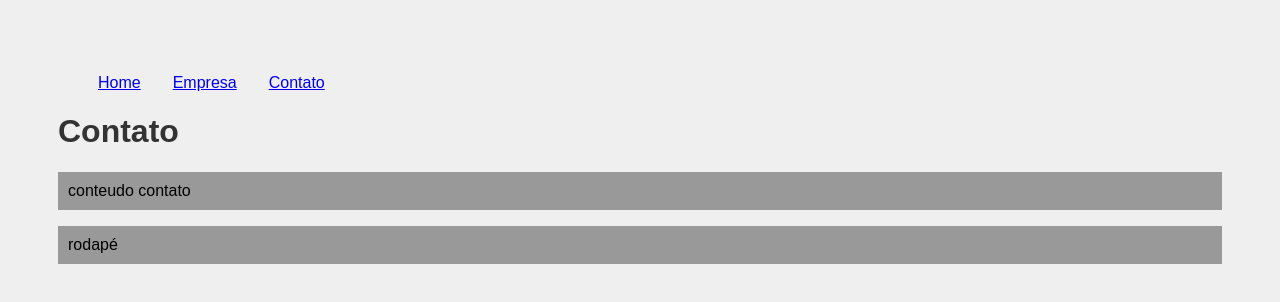
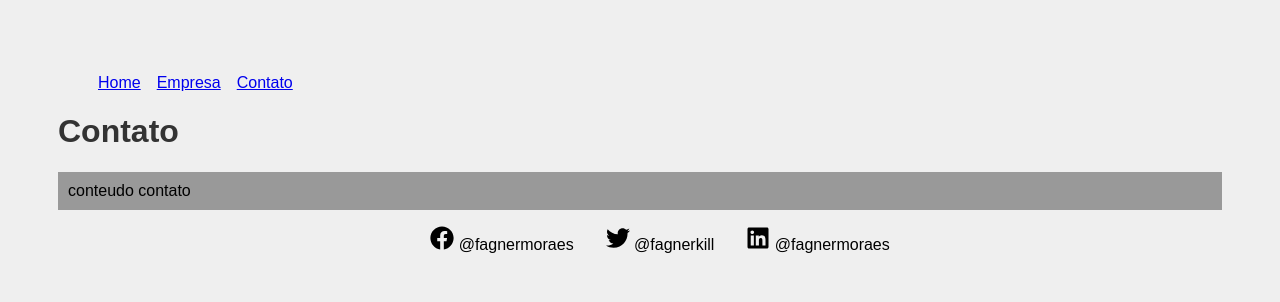
Before and after one commit to FagnerMoraes/rd-app, a React (Create React App) app: page /contato in a window 1280 px wide. Shown: the top 302 px of the page. Built offline with nearby package versions, Linux system fonts and the light colour scheme.

Commit message:
Implement react icons

```diff
--- a/package.json
+++ b/package.json
@@ -8,8 +8,9 @@
     "@testing-library/user-event": "^13.5.0",
     "react": "^18.2.0",
     "react-dom": "^18.2.0",
+    "react-icons": "^4.4.0",
     "react-router-dom": "^6.3.0",
-    "react-scripts": "^2.1.3",
+    "react-scripts": "^5.0.1",
     "web-vitals": "^2.1.4"
   },
   "scripts": {
--- a/src/components/layout/Footer.js
+++ b/src/components/layout/Footer.js
@@ -1,10 +1,17 @@
 import React from 'react';
+import {FaFacebook, FaTwitter, FaLinkedin } from 'react-icons/fa';
+
+import styles from './Footer.module.css'
+
 function Footer(){
     return (
-        <div>
-            <p>rodapé</p>
-        </div>
-    )
+        <footer>
+        <ul className={styles.social_list}>
+            <li><FaFacebook  /> @fagnermoraes</li>
+            <li><FaTwitter  /> @fagnerkill</li>
+            <li><FaLinkedin  /> @fagnermoraes</li>
+        </ul>
+        </footer>    )
 }
 
 export default Footer;
--- /dev/null
+++ b/src/components/layout/Footer.module.css
@@ -0,0 +1,15 @@
+.social_list{
+    display: flex;
+    justify-content: center;
+    align-items: center;
+    list-style: none;
+}
+
+.social_list li{
+    margin: 0 1em;
+    cursor: pointer;
+}
+
+.social_list svg {
+    font-size: 1.5em;
+}
--- a/src/components/layout/Navbar.module.css
+++ b/src/components/layout/Navbar.module.css
@@ -3,5 +3,5 @@
     list-style: none;
 }
 .item{
-    margin-right: 2em;
+    margin-right: 1em;
 }
```
Also changed, not shown: 1 other file (tests, documents, lock files or other folders).
